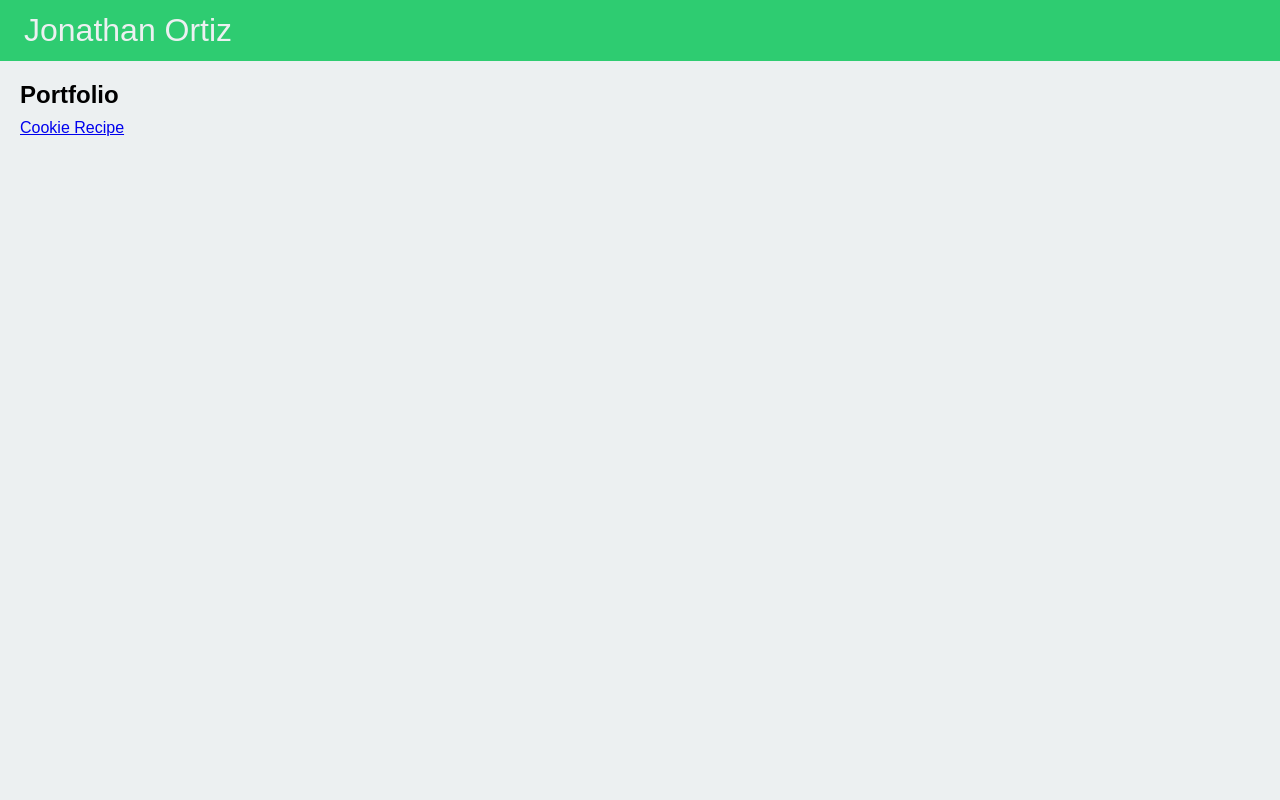
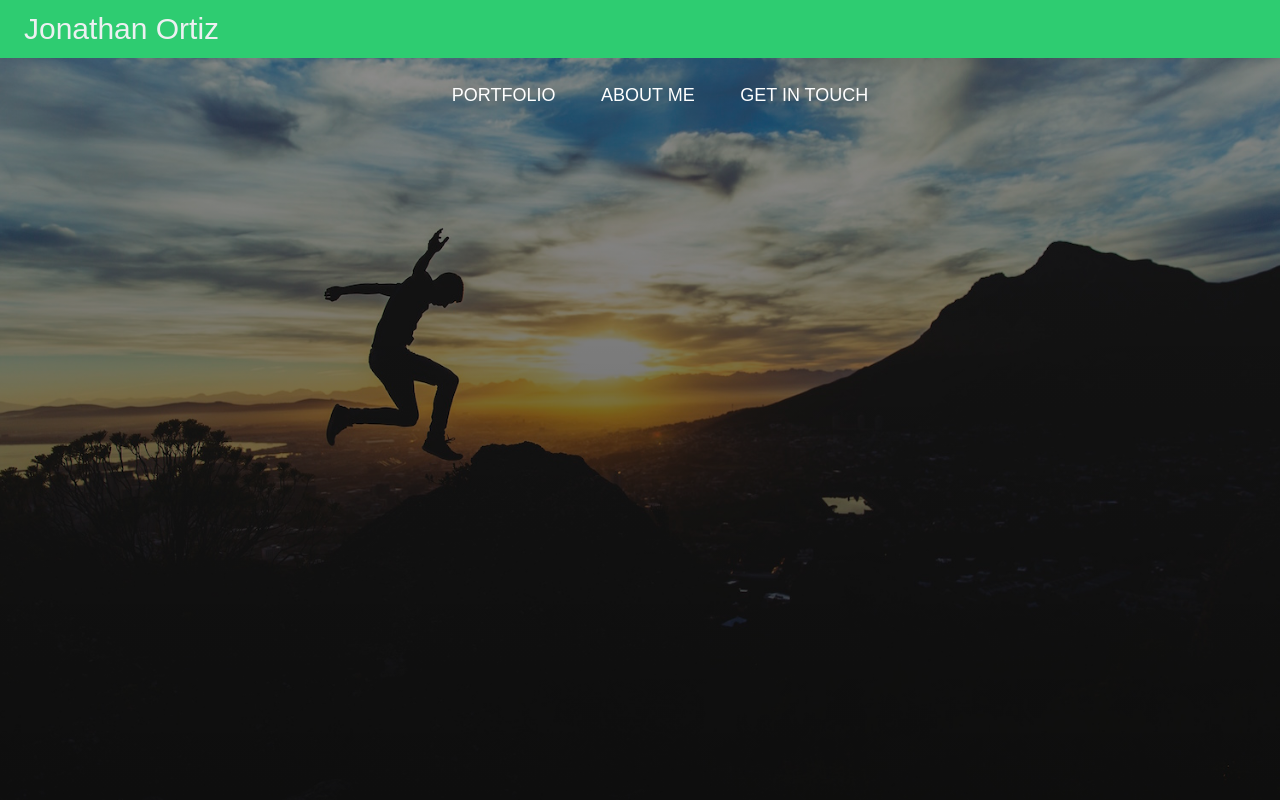
Before and after one commit to J0natr0n/j0natr0n.github.io, a PHP site: page / in a window 1280 px wide. Run offline with PHP 8.4, Linux system fonts and the light colour scheme.

Commit message:
total adjustment

```diff
--- a/css/fewd-36.css
+++ b/css/fewd-36.css
@@ -2,6 +2,55 @@
     padding: 0;
     margin: 0;
     box-sizing: border-box;
+}
+
+html {
+    color: #555;
+    font-family: 'Lato', sans-serif;
+    font-weight: 300;
+    font-size: 20px;
+    text-rendering: optimizeLegibility;
+}
+
+.main-nav {
+    text-align: center;
+    list-style: none;
+    margin-top: 15px;
+}
+
+.main-nav li {
+    display: inline-block;
+    margin-left: 40px;
+}
+
+.main-nav li a:link,
+.main-nav li a:visited{
+    color: #fff;
+    text-decoration: none;
+    text-transform: uppercase;
+    font-size: 90%;
+    border-bottom: 2px solid transparent;
+    transform: border-bottom 0.2s;
+}
+
+
+.main-nav li a:hover,
+.main-nav li a:active {
+    border-bottom: 2px solid #2ecc71;
+}
+
+.row {
+    max-width: ;
+    margin: 0 auto;
+}
+
+header {
+    background-image: linear-gradient(rgba(0, 0, 0, 0.44), rgba(0, 0, 0, 0.61)), url(img/jump.jpeg);
+    background-size: cover;
+    background-position: center;
+    height: 100vh;
+    max-width: auto;
+    margin: 0;
 }
 
 body {
--- a/index.html
+++ b/index.html
@@ -3,20 +3,26 @@
     <head>
         <title>JNTRN</title>
         <meta charset="utf-8">
+        <meta name="viewport" content="width=device-width, initial-scale=1.0">
         <link rel="stylesheet" href="css/fewd-36.css">
+        <link rel="stylesheet" href="css/queries.css">
+        <link href='http://fonts.googleapis.com/css?family=Lato:100,300,400,300italic' rel='stylesheet' type='text/css'>
     </head>
 <body>
 
 <header>
-    <h1>Jonathan Ortiz</h1>
+    <nav>
+        <div class="row">
+            <h1>Jonathan Ortiz</h1>
+                <ul class="main-nav">
+                    <li><a href="http://http://j0natr0n.github.io/portfolio">Portfolio</a></li>
+                    <li><a href="http://http://j0natr0n.github.io/about-me">About Me</a></li>
+                    <li><a href="http://http://j0natr0n.github.io/contact">Get in Touch</a></li>
+                </ul>
+        </div>
+    </nav>
 </header>
 
-<section>
-    <h2>Portfolio</h2>
-    <ul>
-        <li><a href="cookie-recipe/index.html">Cookie Recipe</a></li>
-    </ul>
-</section>
 
 
 </body>
```
Also changed, not shown: css/queries.css (added, +31 -0 lines), about-me/index.html (renamed from Resume/index.html), css/img/jump.jpeg (added), css/mediaq.css (added), portfolio/cookie-recipe/cookies.jpg (renamed from cookie-recipe/cookies.jpg), portfolio/cookie-recipe/index.html (renamed from cookie-recipe/index.html).
